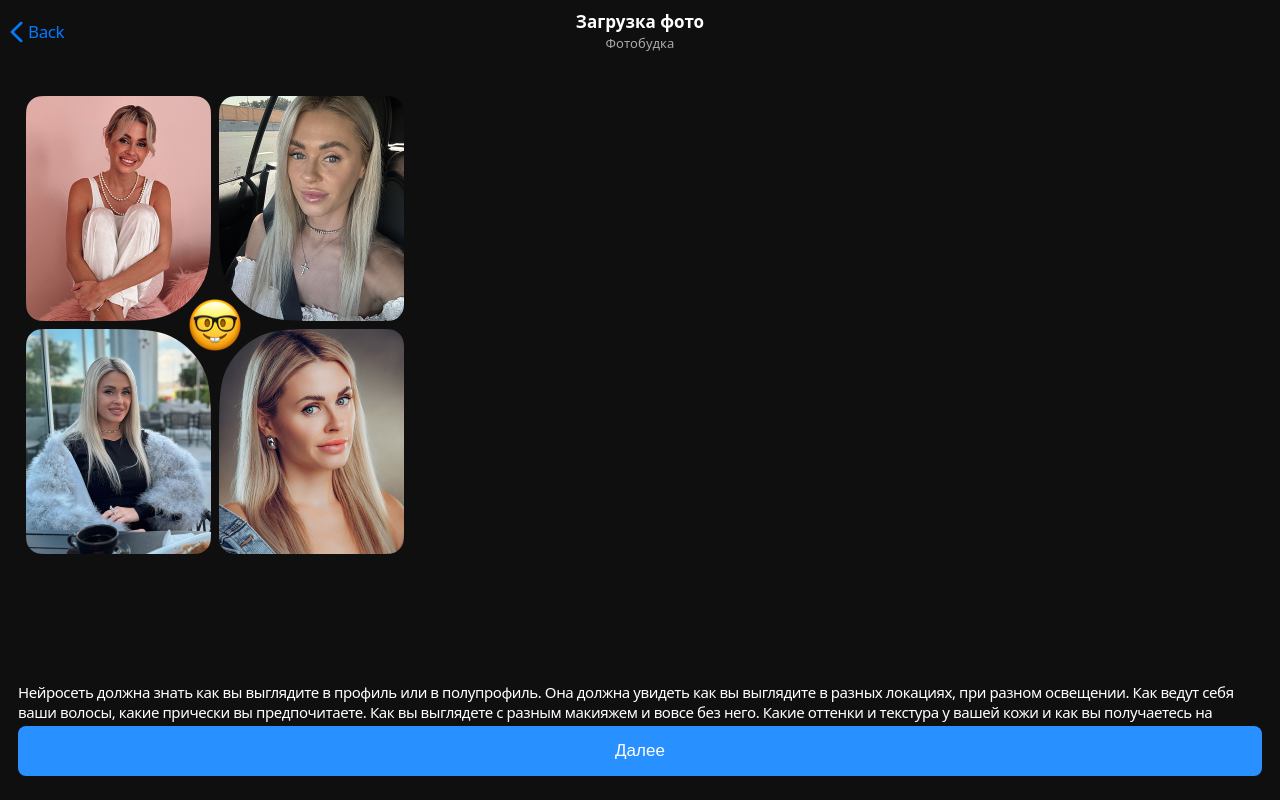
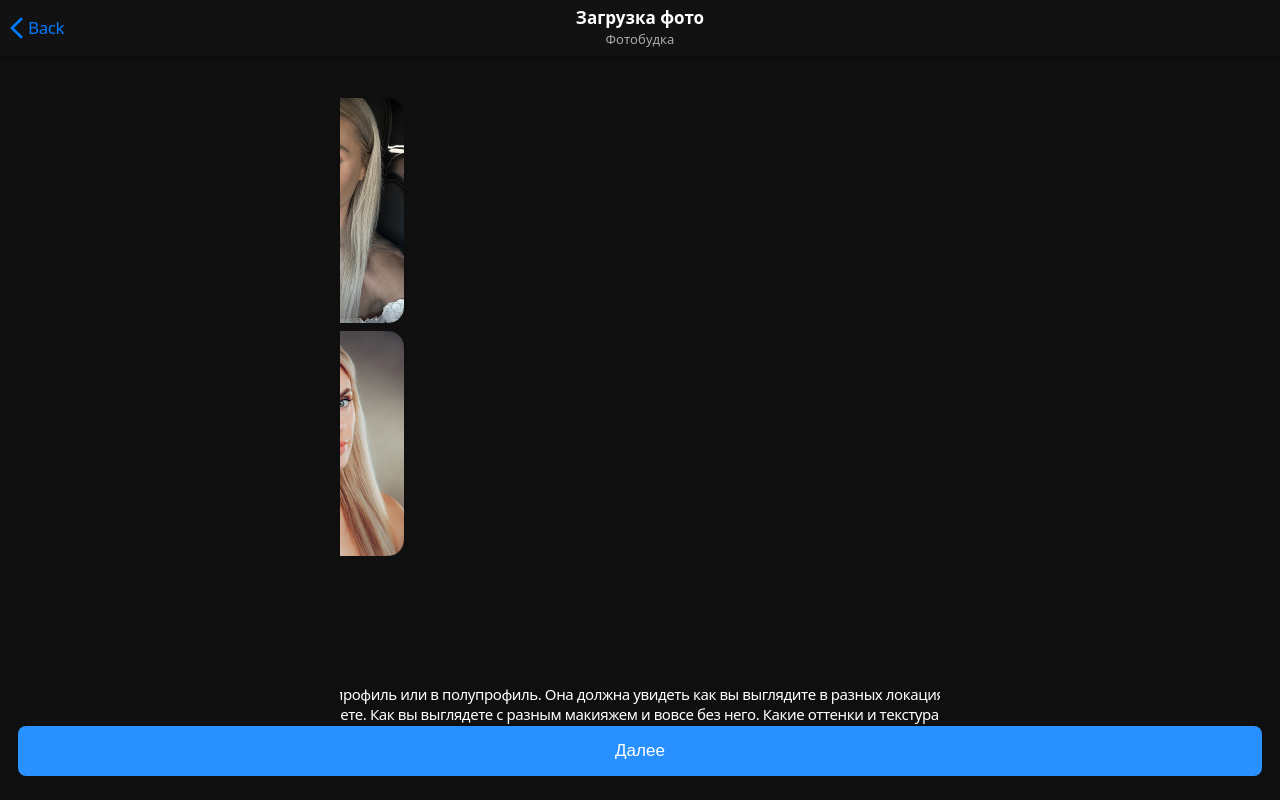
Before and after one commit to gitBerezaHub/photo-budka, a Vue app: page / in a window 1280 px wide. Built offline with nearby package versions, Linux system fonts and the light colour scheme.

Commit message:
feat: make header non-scrollable, fix: center app

```diff
--- a/src/style.css
+++ b/src/style.css
@@ -8,16 +8,28 @@
 
 body {
   margin: 0;
+  padding: 0;
+  min-height: 100vh;
+  width: 100%;
   display: flex;
-  place-items: center;
-  min-width: 320px;
-  min-height: 100vh;
+  justify-content: center;
 }
 
 #app {
-  max-width: 1280px;
+  max-width: 600px;
+  width: 100%;
   height: 100svh;
   display: flex;
   flex-direction: column;
   align-items: center;
+  margin: 0 auto;
+  position: relative;
+  overflow-x: hidden;
 }
+
+@media (max-width: 600px) {
+  #app {
+    width: 100%;
+    max-width: 100%;
+  }
+}
--- a/src/widgets/Header.vue
+++ b/src/widgets/Header.vue
@@ -1,4 +1,6 @@
-<script lang="ts" setup></script>
+<script lang="ts" setup>
+defineEmits(['prevPage'])
+</script>
 
 <template>
   <section class="header">
@@ -11,19 +13,34 @@
       <p class="name">Фотобудка</p>
     </div>
   </section>
+  <!-- Добавляем пустой элемент для компенсации высоты фиксированного хедера -->
+  <div class="header-spacer"></div>
 </template>
 
 <style scoped>
 .header {
   color: #fff;
-  margin-top: 10px;
-  padding: 4px 0;
+  padding: 10px 0;
   display: flex;
   align-items: center;
   justify-content: space-between;
-  width: 100vw;
+  width: 100%;
   height: 36px;
-  z-index: 2;
+  z-index: 1000; /* Увеличиваем z-index, чтобы хедер был поверх других элементов */
+
+  /* Добавляем фиксированное позиционирование */
+  position: fixed;
+  top: 0;
+  left: 0;
+
+  /* Добавляем фон и тень для визуального отделения */
+  background-color: #121212; /* Цвет фона, соответствующий темной теме */
+  box-shadow: 0 2px 4px rgba(0, 0, 0, 0.3);
+}
+
+/* Элемент для компенсации высоты фиксированного хедера */
+.header-spacer {
+  height: 56px; /* Высота хедера + отступы */
 }
 
 .back {
@@ -60,6 +77,7 @@
   font-size: 17px;
   line-height: 22px;
   text-align: center;
+  margin: 0; /* Убираем стандартные отступы для h1 */
 }
 
 .name {
@@ -69,5 +87,6 @@
   letter-spacing: 0.1px;
   text-align: center;
   color: #aaaaaa;
+  margin: 0; /* Убираем стандартные отступы для p */
 }
 </style>
```
Also changed, not shown: src/components/PhotoSkeleton.vue (added, +27 -0 lines), src/assets/skeleton-photo.svg (added).
